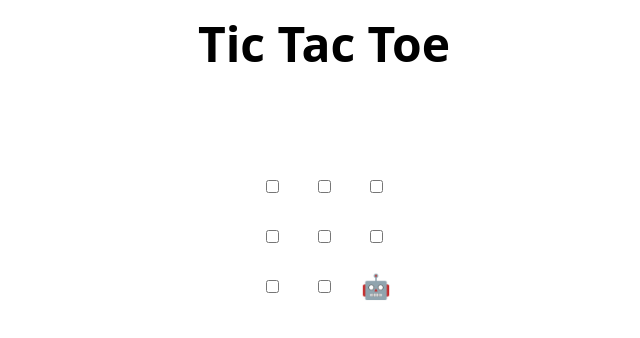
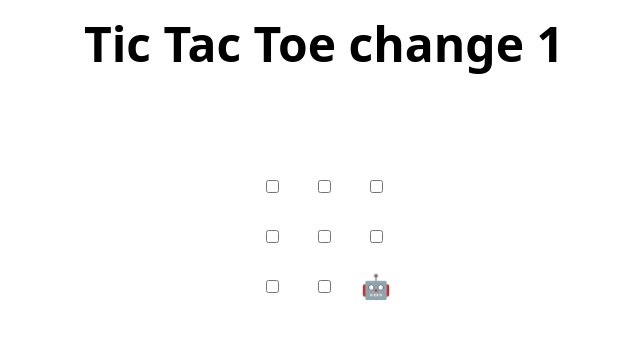
Before and after one commit to mdmiller99/skills-review-pull-requests, a plain HTML site: page index.html in a window 1280 px wide. Shown: the whole page, without its empty margins (316-956 px from the left). Drawn offline with Linux system fonts and the light colour scheme.

Commit message:
Update index.html

```diff
--- a/index.html
+++ b/index.html
@@ -27,7 +27,7 @@
   }
 </style>
 
-<h1>Tic Tac Toe</h1>
+<h1>Tic Tac Toe change 1</h1>
 
 <table>
   <tr>
```
